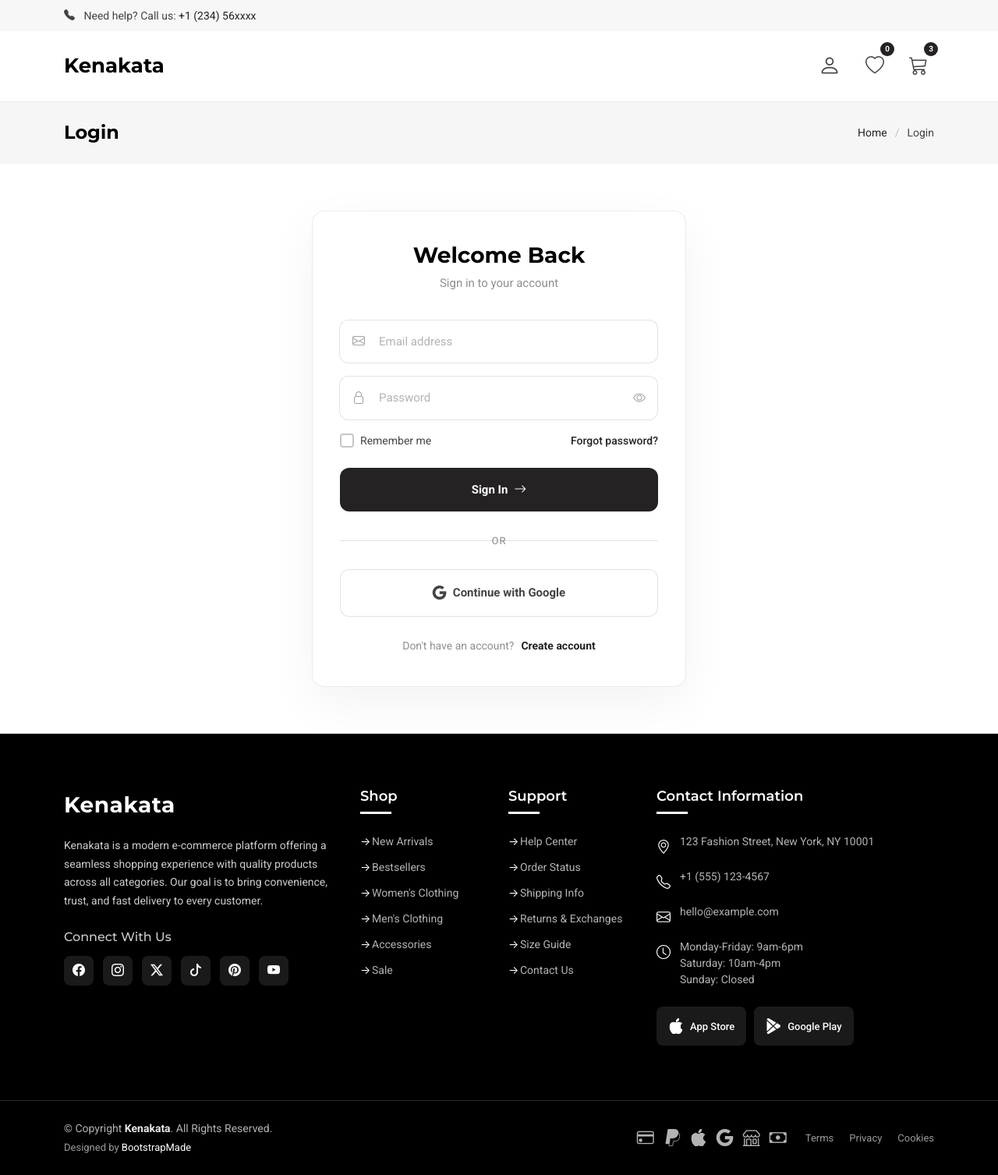
After one commit to FarihaIslam321/Kenakata_E-commerce_Website, a Django app: page /login/ in a window 1280 px wide. The commit adds this page. Shown: the whole page at 78% size. Run offline with Django 5.2, Linux system fonts and the light colour scheme; some libraries are stand-ins or nearby versions.

Commit message:
added login and logout  features and implement log in

```diff
--- /dev/null
+++ b/kenakata/templates/login.html
@@ -0,0 +1,103 @@
+{% extends "partial/base.html" %}
+{% load static %}
+{% block content %}
+
+<main class="main">
+
+  <!-- Page Title -->
+  <div class="page-title light-background">
+    <div class="container d-lg-flex justify-content-between align-items-center">
+      <h1 class="mb-2 mb-lg-0">Login</h1>
+      <nav class="breadcrumbs">
+        <ol>
+          <li><a href="{% url 'home' %}">Home</a></li>
+          <li class="current">Login</li>
+        </ol>
+      </nav>
+    </div>
+  </div><!-- End Page Title -->
+
+  <!-- Login Section -->
+  <section id="login" class="login section">
+    <div class="container" data-aos="fade-up" data-aos-delay="100">
+
+      <div class="row justify-content-center">
+        <div class="col-lg-8 col-md-10">
+          <div class="auth-container" data-aos="fade-in" data-aos-delay="200">
+
+            <!-- Login Form -->
+            <div class="auth-form login-form active">
+              <div class="form-header">
+                <h3>Welcome Back</h3>
+                <p>Sign in to your account</p>
+              </div>
+
+              <!-- Display Django messages -->
+              {% if messages %}
+              <div class="mb-3">
+                {% for message in messages %}
+                  <div class="alert {% if message.tags %}alert-{{ message.tags }}{% endif %}">
+                    {{ message }}
+                  </div>
+                {% endfor %}
+              </div>
+              {% endif %}
+
+              <form class="auth-form-content" method="POST">
+                {% csrf_token %}
+                <div class="input-group mb-3">
+                  <span class="input-icon">
+                    <i class="bi bi-envelope"></i>
+                  </span>
+                  <input type="email" name="email" class="form-control" placeholder="Email address" required autocomplete="email">
+                </div>
+
+                <div class="input-group mb-3">
+                  <span class="input-icon">
+                    <i class="bi bi-lock"></i>
+                  </span>
+                  <input type="password" name="password" class="form-control" placeholder="Password" required autocomplete="current-password">
+                  <span class="password-toggle">
+                    <i class="bi bi-eye"></i>
+                  </span>
+                </div>
+
+                <div class="form-options mb-4">
+                  <div class="remember-me">
+                    <input type="checkbox" id="rememberLogin" name="remember">
+                    <label for="rememberLogin">Remember me</label>
+                  </div>
+                  <a href="#" class="forgot-password">Forgot password?</a>
+                </div>
+
+                <button type="submit" class="auth-btn primary-btn mb-3">
+                  Sign In
+                  <i class="bi bi-arrow-right"></i>
+                </button>
+
+                <div class="divider">
+                  <span>or</span>
+                </div>
+
+                <button type="button" class="auth-btn social-btn">
+                  <i class="bi bi-google"></i>
+                  Continue with Google
+                </button>
+
+                <div class="switch-form">
+                  <span>Don't have an account?</span>
+                  <a href="{% url 'register' %}" class="switch-btn">Create account</a>
+                </div>
+              </form>
+            </div>
+
+          </div>
+        </div>
+      </div>
+
+    </div>
+  </section><!-- /Login Section -->
+
+</main>
+
+{% endblock content %}
--- a/kenakata/templates/partial/base.html
+++ b/kenakata/templates/partial/base.html
@@ -16,9 +16,9 @@
     <!-- Fonts -->
     <link href="https://fonts.googleapis.com" rel="preconnect" />
     <link href="https://fonts.gstatic.com" rel="preconnect" crossorigin />
-    <link href="https://fonts.googleapis.com/css2?family=Roboto:ital,wght@0,100;0,300;0,400;0,500;0,700;0,900;1,100;1,300;1,400;1,500;1,700;1,900&family=Montserrat:ital,wght@0,100;0,200;0,300;0,400;0,500;0,600;0,700;0,800;0,900;1,100;1,200;1,300;1,400;1,500;1,600;1,700;1,800;1,900&family=Poppins:ital,wght@0,100;0,200;0,300;0,400;0,500;0,600;0,700;0,800;0,900;1,100;1,200;1,300;1,400;1,500;1,600;1,700;1,800;1,900&display=swap" rel="stylesheet" />
+    <link href="https://fonts.googleapis.com/css2?family=Roboto:wght@300;400;500;700&family=Montserrat:wght@300;400;500;600;700&family=Poppins:wght@300;400;500;600;700&display=swap" rel="stylesheet" />
 
-    <!-- Vendor CSS Files -->
+    <!-- Vendor CSS -->
     <link href="{% static 'vendor/bootstrap/css/bootstrap.min.css' %}" rel="stylesheet" />
     <link href="{% static 'vendor/bootstrap-icons/bootstrap-icons.css' %}" rel="stylesheet" />
     <link href="{% static 'vendor/swiper/swiper-bundle.min.css' %}" rel="stylesheet" />
@@ -26,17 +26,16 @@
     <link href="{% static 'vendor/glightbox/css/glightbox.min.css' %}" rel="stylesheet" />
     <link href="{% static 'vendor/drift-zoom/drift-basic.css' %}" rel="stylesheet" />
 
-    <!-- Main CSS File -->
+    <!-- Main CSS -->
     <link href="{% static 'css/main.css' %}" rel="stylesheet" />
   </head>
 
   <body class="index-page">
 
-
 {% if messages %}
   <div class="container mt-3">
     {% for message in messages %}
-      <div class="alert alert-{{ message.tags }} alert-dismissible fade show" role="alert">
+      <div class="alert alert-{{ message.tags }} alert-dismissible fade show">
         {{ message }}
         <button type="button" class="btn-close" data-bs-dismiss="alert"></button>
       </div>
@@ -45,6 +44,7 @@
 {% endif %}
 
 <header id="header" class="header sticky-top">
+
   <!-- Top Bar -->
   <div class="top-bar py-2">
     <div class="container-fluid container-xl">
@@ -56,22 +56,8 @@
             <a href="tel:+123456xxxx">+1 (234) 56xxxx</a>
           </div>
         </div>
-
         <div class="col-lg-4 col-md-12 text-center">
-              <div class="announcement-slider swiper init-swiper">
-                <script type="application/json" class="swiper-config">
-                {
-                  "loop": true,
-                  "speed": 600,
-                  "autoplay": {
-                    "delay": 5000
-                  },
-                  "slidesPerView": 1,
-                  "direction": "vertical",
-                  "effect": "slide"
-                }
-              </script>
-              </div>
+          <div class="announcement-slider swiper init-swiper"></div>
         </div>
       </div>
     </div>
@@ -81,54 +67,72 @@
   <div class="main-header">
     <div class="container-fluid container-xl">
       <div class="d-flex py-3 align-items-center justify-content-between">
+
         <!-- Logo -->
-            <a href="index.html" class="logo d-flex align-items-center">
-              <!-- Uncomment the line below if you also wish to use an image logo -->
-              <!-- <img src="{% static 'img/logo.webp' %}" alt=""> -->
+        <a href="{% url 'home' %}" class="logo d-flex align-items-center">
           <h1 class="sitename">Kenakata</h1>
         </a>
 
+        <!-- Right Section -->
+        <div class="header-actions d-flex align-items-center">
 
+          <!-- Mobile Search -->
+          <button class="header-action-btn mobile-search-toggle d-xl-none" type="button" data-bs-toggle="collapse" data-bs-target="#mobileSearch">
+            <i class="bi bi-search"></i>
+          </button>
 
-            <!-- Actions -->
-            <div class="header-actions d-flex align-items-center justify-content-end">
-              <!-- Mobile Search Toggle -->
-              <button class="header-action-btn mobile-search-toggle d-xl-none" type="button" data-bs-toggle="collapse" data-bs-target="#mobileSearch" aria-expanded="false" aria-controls="mobileSearch"><i class="bi bi-search"></i></button>
-
-              <!-- Account -->
+          <!-- Account Dropdown -->
           <div class="dropdown account-dropdown">
             <button class="header-action-btn" data-bs-toggle="dropdown"><i class="bi bi-person"></i></button>
+
             <div class="dropdown-menu">
+
+              {% if user.is_authenticated %}
+              <!-- LOGGED-IN VIEW -->
               <div class="dropdown-header">
-                    <h6>Welcome to <span class="sitename">FashionStore</span></h6>
-                    <p class="mb-0">Access account &amp; manage orders</p>
+                <h6>Hello, {{ user.username }}</h6>
+                <p class="mb-0">Manage your account</p>
               </div>
+
               <div class="dropdown-body">
-                    <a class="dropdown-item d-flex align-items-center" href="{% url 'account' %}">
-                      <i class="bi bi-person-circle me-2"></i>
-                      <span>My Profile</span>
+                <a class="dropdown-item" href="{% url 'account' %}">
+                  <i class="bi bi-person-circle me-2"></i> My Profile
                 </a>
-                    <a class="dropdown-item d-flex align-items-center" href="{% url 'account' %}">
-                      <i class="bi bi-bag-check me-2"></i>
-                      <span>My Orders</span>
+                <a class="dropdown-item" href="{% url 'account' %}">
+                  <i class="bi bi-bag-check me-2"></i> My Orders
                 </a>
-                    <a class="dropdown-item d-flex align-items-center" href="{% url 'account' %}">
-                      <i class="bi bi-heart me-2"></i>
-                      <span>My Wishlist</span>
+                <a class="dropdown-item" href="{% url 'account' %}">
+                  <i class="bi bi-heart me-2"></i> My Wishlist
                 </a>
-                    <a class="dropdown-item d-flex align-items-center" href="{% url 'account' %}">
-                      <i class="bi bi-gear me-2"></i>
-                      <span>Settings</span>
+                <a class="dropdown-item" href="{% url 'account' %}">
+                  <i class="bi bi-gear me-2"></i> Settings
                 </a>
               </div>
+
               <div class="dropdown-footer">
-                    <a href="login.html" class="btn btn-primary w-100 mb-2">Sign In</a>
-                    <a href="{% url 'register' %}" class="btn btn-outline-primary w-100">Register</a>
+                <form method="POST" action="{% url 'logout' %}">
+                  {% csrf_token %}
+                  <button class="btn btn-danger w-100">Logout</button>
+                </form>
               </div>
+
+              {% else %}
+              <!-- GUEST VIEW -->
+              <div class="dropdown-header">
+                <h6>Welcome to Kenakata</h6>
+                <p class="mb-0">Sign in to access features</p>
+              </div>
+
+              <div class="dropdown-footer">
+                <a href="{% url 'login' %}" class="btn btn-primary w-100 mb-2">Sign In</a>
+                <a href="{% url 'register' %}" class="btn btn-outline-primary w-100">Create Account</a>
+              </div>
+              {% endif %}
+
             </div>
           </div>
 
-              <!-- Wishlist -->
+          <!-- Wishlist Icon -->
           <a href="{% url 'account' %}" class="header-action-btn d-none d-md-block">
             <i class="bi bi-heart"></i>
             <span class="badge">0</span>
@@ -140,27 +144,26 @@
             <span class="badge">3</span>
           </a>
 
-              <!-- Mobile Navigation Toggle -->
-              <i class="mobile-nav-toggle d-xl-none bi bi-list me-0"></i>
+          <!-- Mobile Menu -->
+          <i class="mobile-nav-toggle d-xl-none bi bi-list"></i>
+
         </div>
       </div>
     </div>
   </div>
 
-
-
-
-      <!-- Mobile Search Form -->
+  <!-- Mobile Search -->
   <div class="collapse" id="mobileSearch">
     <div class="container">
       <form class="search-form">
         <div class="input-group">
-              <input type="text" class="form-control" placeholder="Search for products" />
+          <input type="text" class="form-control" placeholder="Search products..." />
           <button class="btn" type="submit"><i class="bi bi-search"></i></button>
         </div>
       </form>
     </div>
   </div>
+
 </header>
     {% block content %}
 
--- a/kenakata/templates/register.html
+++ b/kenakata/templates/register.html
@@ -97,7 +97,7 @@
                   </div>
 
                   <div class="login-link text-center">
-                    <p>Already have an account? <a href="{% url 'home' %}">Sign in</a></p>
+                    <p>Already have an account? <a href="{% url 'login' %}">Sign in</a></p>
                   </div>
 
                 </form>
--- a/kenakata/userauths/urls.py
+++ b/kenakata/userauths/urls.py
@@ -5,5 +5,7 @@ from userauths import views
 urlpatterns = [
 
     path('register/', views.register_view, name='register'),
+    path('login/', views.login_view, name='login'),
+    path('logout/', views.logout_view, name='logout'),
 
 ]
--- a/kenakata/userauths/views.py
+++ b/kenakata/userauths/views.py
@@ -3,6 +3,7 @@ from django.shortcuts import render, redirect
 from django.contrib import messages
 from django.contrib.auth import get_user_model
 from userauths.forms import RegisterForm
+from django.contrib.auth import authenticate, login, logout
 
 User = get_user_model()
 
@@ -26,3 +27,30 @@ def register_view(request):
         form = RegisterForm()
 
     return render(request, "register.html", {"form": form})
+
+
+# def login(request):
+#     return render(request, 'login.html')
+
+def login_view(request):
+    if request.method == "POST":
+        email = request.POST.get("email")
+        password = request.POST.get("password")
+
+        # Authenticate user
+        user = authenticate(request, username=email, password=password)  # use email as username if your User model uses email as USERNAME_FIELD
+
+        if user is not None:
+            login(request, user)
+            messages.success(request, f"Welcome back, {user.username}!")
+            return redirect("home")  # Redirect after login
+        else:
+            messages.error(request, "Invalid email or password. Please try again.")
+
+    return render(request, "login.html")
+
+
+def logout_view(request):
+    logout(request)
+    messages.success(request, "You have been logged out successfully.")
+    return redirect("login")   # redirect to login page (change if needed)
```
Also changed, not shown: kenakata/db.sqlite3. Lines whose indentation alone changed are shown as unchanged.
